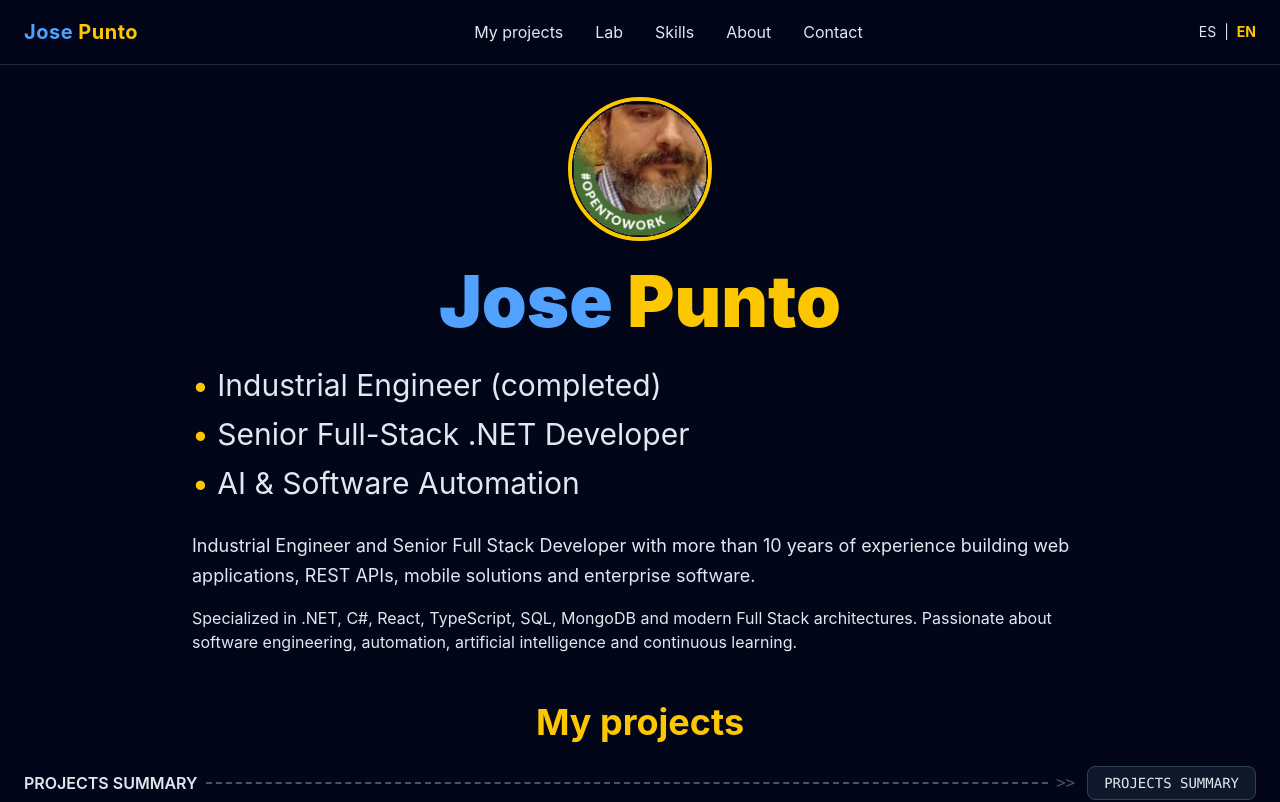
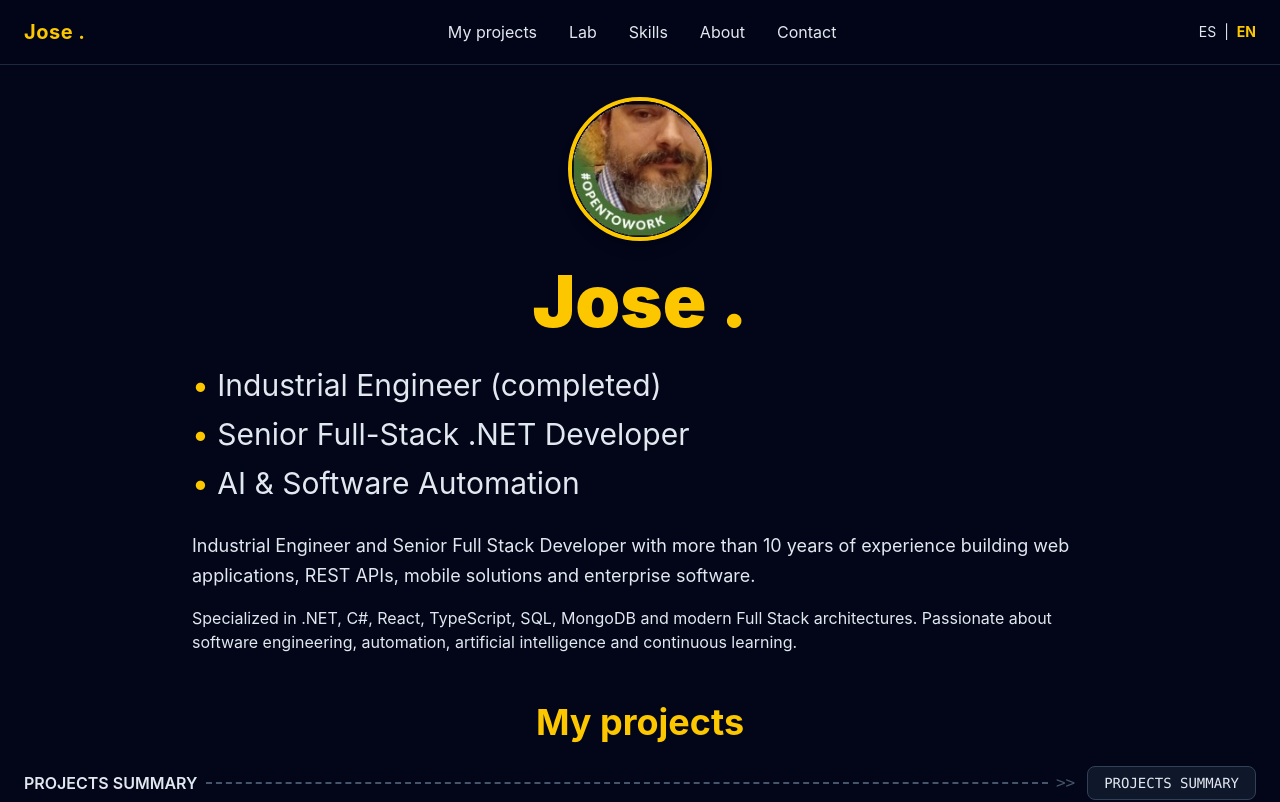
Before and after one commit to iamjosepunto/iamjosepunto.github.io, a React (Vite) app: page / in a window 1280 px wide. Shown: the top 802 px of the page. Built offline with nearby package versions, Linux system fonts and the light colour scheme.

Commit message:
Marca: Jose . en amarillo (Hero, Nav, Footer)

```diff
--- a/src/components/Footer.tsx
+++ b/src/components/Footer.tsx
@@ -14,7 +14,8 @@ const Footer = () => {
     >
       <div className="max-w-7xl mx-auto px-6 text-center">
         <p className="text-ivory">
-          © {new Date().getFullYear()} Jose Punto
+          © {new Date().getFullYear()}{" "}
+          <span className="text-yellow-400">Jose .</span>
         </p>
 
         <p className="text-ivory text-sm mt-2">
--- a/src/components/Hero.tsx
+++ b/src/components/Hero.tsx
@@ -50,8 +50,7 @@ const Hero = () => {
             mb-6
           "
         >
-          <span className="text-blue-400">Jose</span>{" "}
-          <span className="text-yellow-400">Punto</span>
+          <span className="text-yellow-400">Jose .</span>
         </motion.h1>
 
         <motion.h2
--- a/src/components/Nav.tsx
+++ b/src/components/Nav.tsx
@@ -21,8 +21,7 @@ const Nav = () => {
           href="#"
           className="font-bold text-xl tracking-wide"
         >
-          <span className="text-blue-400">Jose</span>
-          <span className="text-yellow-400"> Punto</span>
+          <span className="text-yellow-400">Jose .</span>
         </a>
 
         {/* Desktop */}
```
